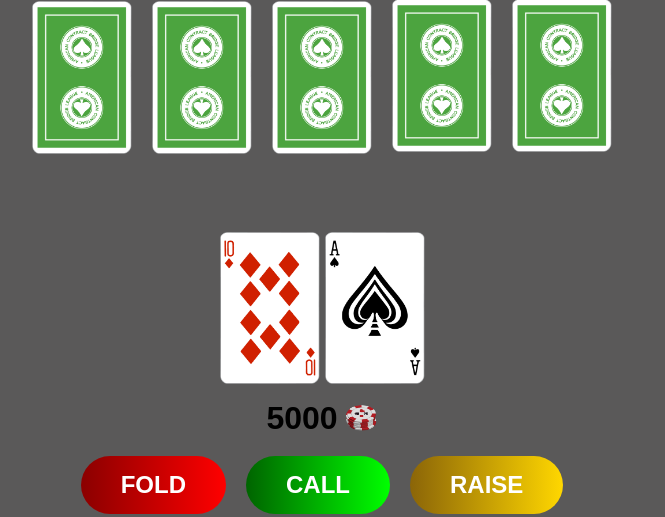
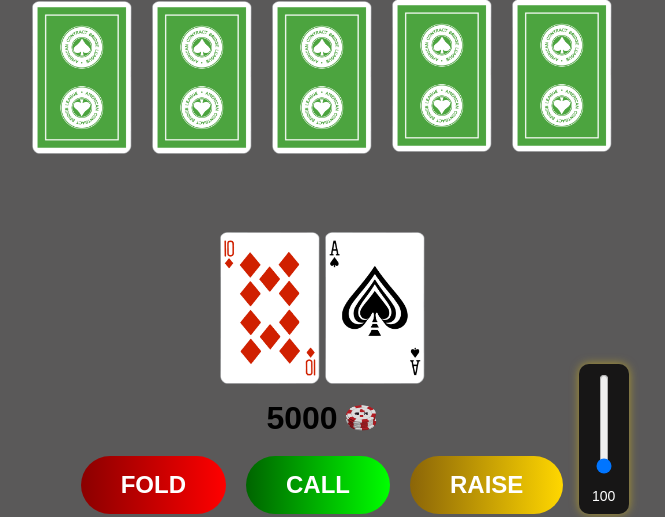
Before and after one commit to DawGlod/PokWar, a Django app: page /poker in a window 1280 px wide. Shown: the part 388-905 px from the top of the page, without its empty margins (318-983 px from the left). Run offline with Django 5.2, Linux system fonts and the light colour scheme.

Commit message:
added raise slicer + .gitignore

```diff
--- a/base/templates/base/poker.html
+++ b/base/templates/base/poker.html
@@ -3,7 +3,6 @@
 <body>
     {% block content %}
 
-    <!-- for later -->
     <div style="text-align: right; margin-right: 1px;">
         <form method="GET" action="{% url 'poker' %}">
             {% csrf_token %}
@@ -59,7 +58,13 @@
     <div class="decision-buttons-container">
         <button class="decision-button" id="fold-button" onclick="fold()">Fold</button>
         <button class="decision-button" id="call-button" onclick="call()">Call</button>
-        <button class="decision-button" id="raise-button">Raise</button>
+        <div class="raise-container">
+            <button class="decision-button" id="raise-button" onclick="raise()">Raise</button>
+            <div class="raise-slider-wrapper">
+                <input type="range" id="raise-slider" min="100" max="{{max_raise}}" step="50" value="100">
+                <div id="raise-value">100</div>
+            </div>
+        </div>
     </div>
 
     <script src="{% static 'js/poker_ajax.js' %}"></script>
--- a/base/views.py
+++ b/base/views.py
@@ -126,11 +126,14 @@ def poker(request):
         if 'my_balance' not in request.session or 'enemy_balance' not in request.session:
             my_balance = 5000
             enemy_balance = 5000
+            max_raise = min(my_balance, enemy_balance)
             request.session['my_balance'] = my_balance
             request.session['enemy_balance'] = enemy_balance
+            request.session['max_raise'] = max_raise
         else:
             my_balance = request.session.get('my_balance')
             enemy_balance = request.session.get('enemy_balance')
+            max_raise = request.session.get('max_raise')
 
         request.session['my_hand'] = [(card.rank, card.suit) for card in my_hand]
         request.session['enemy_hand'] = [(card.rank, card.suit) for card in enemy_hand]
@@ -146,7 +149,7 @@ def poker(request):
         request.session['all_enemy_cards'] = [(card.rank, card.suit) for card in all_enemy_cards]
 
         context = {'my_hand': my_hand, 'enemy_hand': enemy_hand, 'counter': counter,
-                'my_balance': my_balance, 'enemy_balance': enemy_balance,
+                'my_balance': my_balance, 'enemy_balance': enemy_balance, 'max_raise': max_raise,
                 'card1_image': f'images/cards/{card1.rank}{card1.suit}.png',
                 'card2_image': f'images/cards/{card2.rank}{card2.suit}.png',
                 'card3_image': f'images/cards/{card3.rank}{card3.suit}.png',
@@ -225,5 +228,6 @@ def restart_poker_game(request):
             'enemy_card2_image': f'images/cards/{enemy_hand[1].rank}{enemy_hand[1].suit}.png',
             'my_balance': request.session['my_balance'],
             'enemy_balance': request.session['enemy_balance'],
+            'max_rainse': min(request.session['my_balance'], request.session['enemy_balance'])
         }
         return JsonResponse(context)
--- a/static/js/poker_ajax.js
+++ b/static/js/poker_ajax.js
@@ -73,6 +73,7 @@ function fold() {
     .catch(error => console.error('Error:', error));
 }
 
+
 function buttonsDisable() {
     const foldButton = document.getElementById("fold-button");
     const callButton = document.getElementById("call-button");
@@ -86,7 +87,7 @@ function buttonsDisable() {
         foldButton.disabled=false;
         callButton.disabled=false;
         raiseButton.disabled=false;
-    }, 2000)
+    }, 8000)
 }
 
 function restartGame() {
@@ -119,3 +120,16 @@ function restartGame() {
         });
     }, 8000);
 }
+
+function initRaiseSlider() {
+    const slider = document.getElementById('raise-slider');
+    const valueDisplay = document.getElementById('raise-value');
+
+    if (slider && valueDisplay) {
+        slider.addEventListener('input', () => {
+            valueDisplay.innerText = slider.value;
+        });
+    }
+}
+
+document.addEventListener('DOMContentLoaded', initRaiseSlider);
--- a/static/styles/style.css
+++ b/static/styles/style.css
@@ -313,6 +313,38 @@ a{
     background: linear-gradient(to right, #8b6508, #ffd700);
 }
 
+.raise-container {
+    position: relative;
+    display: inline-block;
+}
+
+.raise-slider-wrapper {
+    display: inline-block;
+    position: absolute;
+    bottom: 0;
+    width: 30px;
+    left: 110%;
+    background-color: rgba(0, 0, 0, 0.75);
+    padding: 10px;
+    border-radius: 10px;
+    box-shadow: 0px 0px 10px rgba(255, 215, 0, 0.5);
+    text-align: center;
+}
+
+.raise-slider-wrapper input[type="range"] {
+    writing-mode: bt-lr; /* vertical */
+    -webkit-appearance: slider-vertical;
+    width: 8px;
+    height: 100px;
+    margin: 0 auto;
+}
+
+.raise-slider-wrapper #raise-value {
+    color: white;
+    margin-top: 10px;
+    font-size: 14px;
+}
+
 .decision-buttons-container button:hover {
     filter: brightness(1.2);
     transform: scale(1.1);
```
Also changed, not shown: db.sqlite3, 1 other file.
